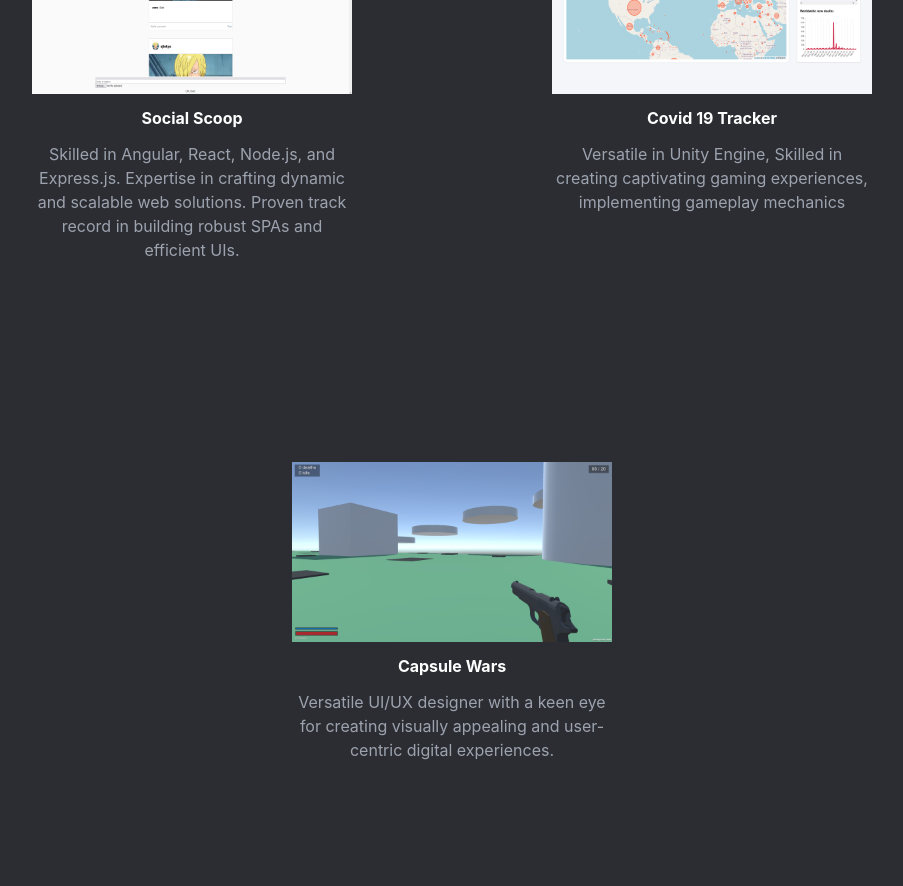
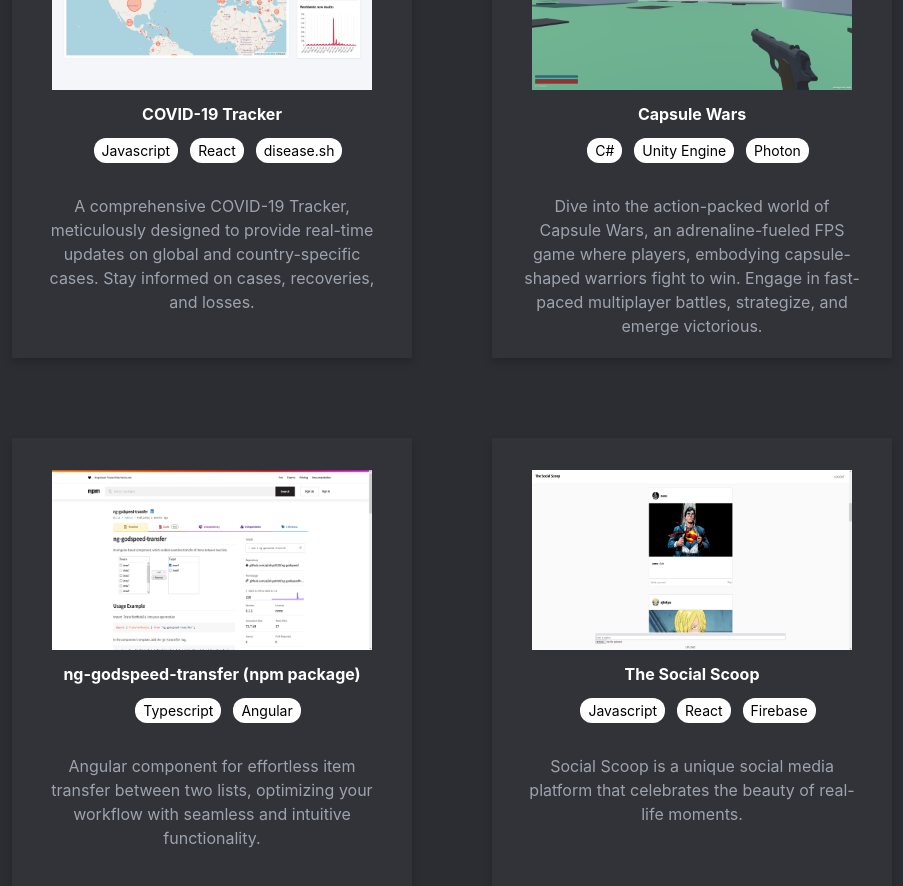
Before and after one commit to ajinkya2020/portfolio, a React (Create React App) app: page / in a window 1280 px wide. Shown: the part 1700-2586 px from the top of the page, without its empty margins (188-1091 px from the left). Built offline with nearby package versions, Linux system fonts and the light colour scheme.

Commit message:
Update projects component to add preview and source code links

```diff
--- a/src/components/projects/ProjectsComponent.css
+++ b/src/components/projects/ProjectsComponent.css
@@ -2,4 +2,47 @@
   width: 320px;
   height: 180px;
   object-fit: fill;
+  margin: auto;
 }
+
+.project-card-container {
+  background-color: transparent;
+  width: 25rem;
+  height: 30rem;
+  perspective: 1000px;
+}
+
+.flip-card-inner {
+  position: relative;
+  width: 100%;
+  height: 100%;
+  text-align: center;
+  transition: transform 0.6s;
+  transform-style: preserve-3d;
+  background-color: #323338;
+  box-shadow: 0 4px 8px 0 rgba(0,0,0,0.2);
+}
+
+.project-card-container:hover .flip-card-inner {
+  transform: rotateY(180deg);
+}
+
+.flip-card-front, .flip-card-back {
+  position: absolute;
+  -webkit-backface-visibility: hidden;
+  backface-visibility: hidden;
+}
+
+.flip-card-front {
+  > div{
+    margin: 2rem;
+  }
+}
+
+.flip-card-back {
+  width: 100%;
+  height: 100%;
+  color: white;
+  background-color: #3d3e46;
+  transform: rotateY(180deg);
+}
--- a/src/components/projects/ProjectsComponent.js
+++ b/src/components/projects/ProjectsComponent.js
@@ -3,29 +3,46 @@ import './ProjectsComponent.css'
 
 let projectList = [
   {
-    title: "Social Scoop",
-    image: './socialScoop.png',
-    desc: 'Skilled in Angular, React, Node.js, and Express.js. Expertise in crafting dynamic and scalable web solutions. Proven track record in building robust SPAs and efficient UIs.'
-  },
-  {
-    title: "Covid 19 Tracker",
+    title: "COVID-19 Tracker",
     image: './covid19Tracker.png',
-    desc: 'Versatile in Unity Engine, Skilled in creating captivating gaming experiences, implementing gameplay mechanics'
+    desc: "A comprehensive COVID-19 Tracker, meticulously designed to provide real-time updates on global and country-specific cases. Stay informed on cases, recoveries, and losses.",
+    skills: ['Javascript', 'React', 'disease.sh'],
+    projectLink: "https://covid19tracker-e2bcf.web.app/",
+    sourceCodeLink: "https://github.com/ajinkya2020/Covid-19-Tracker"
   },
   {
     title: "Capsule Wars",
     image: './capsuleWars.png',
-    desc: 'Versatile UI/UX designer with a keen eye for creating visually appealing and user-centric digital experiences.'
+    desc: "Dive into the action-packed world of Capsule Wars, an adrenaline-fueled FPS game where players, embodying capsule-shaped warriors fight to win. Engage in fast-paced multiplayer battles, strategize, and emerge victorious.",
+    skills: ['C#', 'Unity Engine', 'Photon'],
+    sourceCodeLink: "https://github.com/ajinkya2020/Capsule-Wars"
   },
+  {
+    title: "ng-godspeed-transfer (npm package)",
+    image: './ngGodspeedTransfer.png',
+    desc: 'Angular component for effortless item transfer between two lists, optimizing your workflow with seamless and intuitive functionality.',
+    skills: ['Typescript', 'Angular'],
+    projectLink: "https://www.npmjs.com/package/ng-godspeed-transfer",
+    sourceCodeLink: "https://github.com/ajinkya2020/ng-godspeed"
+  },
+  {
+    title: "The Social Scoop",
+    image: './socialScoop.png',
+    desc: 'Social Scoop is a unique social media platform that celebrates the beauty of real-life moments.',
+    skills: ['Javascript', 'React', 'Firebase'],
+    projectLink: "https://social-scoop.web.app/",
+    sourceCodeLink: "https://github.com/ajinkya2020/The-Social-Scoop"
+  }
 ]
 
 function ProjectsComponent() {
   return (
     <div className='projects-container mt-20 py-5'>
       <div className="font-bold text-yellow-600 introduction-title">FEATURED PROJECTS</div>
+      <div>Explore my projects and witness the fusion of technology and genius.</div>
       <div className='flex flex-wrap justify-center'>
         {projectList.map((skill, index) => (
-          <ProjectCardComponent key={index} cardImage={skill.image} title={skill.title} desc={skill.desc}></ProjectCardComponent>
+          <ProjectCardComponent key={index} cardImage={skill.image} title={skill.title} desc={skill.desc} skills={skill.skills} projectLink={skill.projectLink} sourceCodeLink={skill.sourceCodeLink}></ProjectCardComponent>
         ))}
       </div>
     </div>
@@ -34,12 +51,36 @@ function ProjectsComponent() {
 
 function ProjectCardComponent(props) {
   return (
-    <div className='card-container m-5 block p-20'>
-      <img className='projectImage' src={props.cardImage} alt="linkedIn"/>
-      <div className='mt-3 font-bold'>{props.title}</div>
-      <div className='mt-3 text-gray-400'>{props.desc}</div>
+    <div className='project-card-container m-10'>
+      <div className="flip-card-inner">
+        <div className="flip-card-front">
+          <div>
+            <img className='projectImage' src={props.cardImage} alt="linkedIn"/>
+            <div className='mt-3 font-bold'>{props.title}</div>
+            <div className='mt-3'>
+              {props.skills.map((skill, index) => (
+                <ProjectSkill key={index} skill={skill}></ProjectSkill>
+              ))}
+            </div>
+          </div>
+          <div className='mt-3 text-gray-400'>{props.desc}</div>
+        </div>
+        <div className="flip-card-back py-40 px-28">
+          <div>
+            <div className='font-bold'>{props.title}</div>
+            <button className={!props.projectLink ? 'mt-10 cursor-not-allowed' : 'mt-10'}><a href={props.projectLink} target="_blank" rel='noopener noreferrer'>Live Preview</a></button>
+            <button className={!props.sourceCodeLink ? 'mt-5 cursor-not-allowed' : 'mt-5'}><a href={props.sourceCodeLink} target="_blank" rel='noopener noreferrer'>Source Code</a></button>
+          </div>
+        </div>
+      </div>
     </div>
   )
 }
 
+function ProjectSkill(props) {
+  return (
+    <span className='bg-white text-black text-sm rounded-xl py-1 px-2 ms-3'>{props.skill}</span>
+  )
+}
+
 export default ProjectsComponent
```
